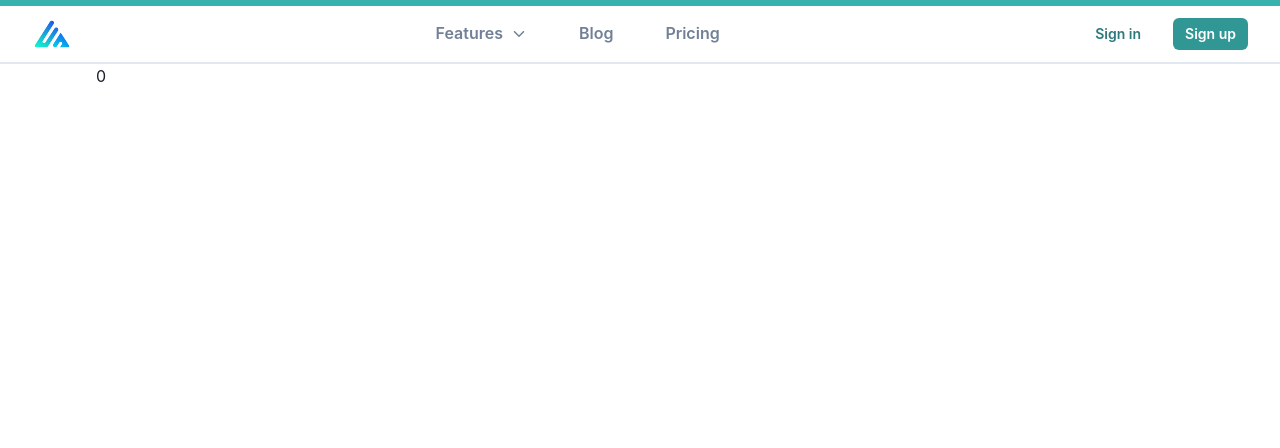
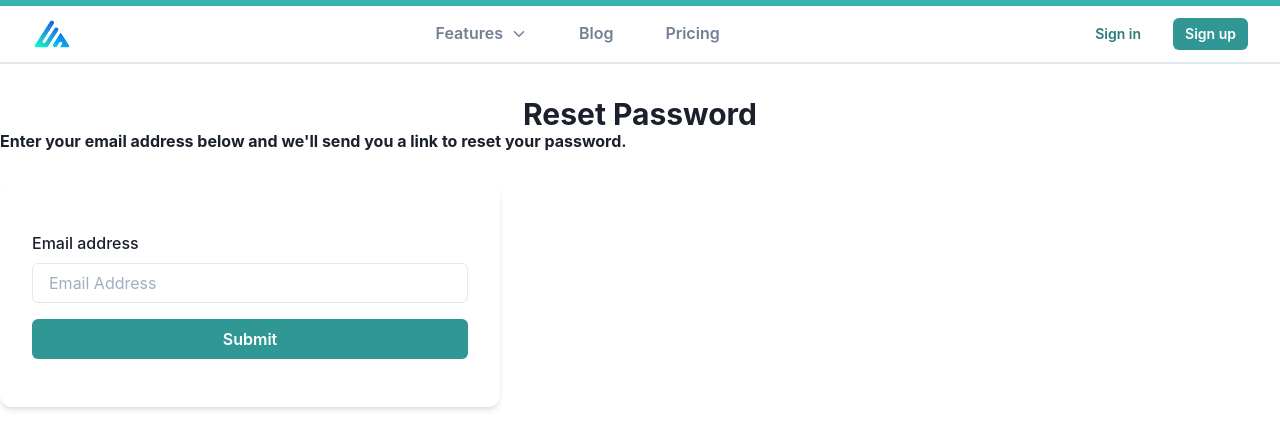
Before and after one commit to leewardslope/t2d-ui, a React (Create React App) app in the folder client/: page / in a window 1280 px wide. Shown: the top 448 px of the page. Built offline with nearby package versions, Linux system fonts and the light colour scheme; no server answers.

Commit message:
forgot password form

```diff
--- a/client/src/App.js
+++ b/client/src/App.js
@@ -29,6 +29,7 @@ import Setup from './ssh/Setup';
 
 import { AuthContext } from './shared/context/auth-context';
 import useAuth from './shared/hooks/auth-hook';
+import ForgotPassword from './ajit-components/Forgot-Password';
 
 function App() {
   const { userId, token, login, logout } = useAuth();
@@ -39,7 +40,7 @@ function App() {
     routes = (
       <Switch>
         <Route path="/" exact>
-          <Users />
+          <ForgotPassword></ForgotPassword>
         </Route>
         <Route path="/setup" exact>
           <Setup />
@@ -61,7 +62,7 @@ function App() {
     routes = (
       <Switch>
         <Route path="/" exact>
-          <Users />
+          <ForgotPassword></ForgotPassword>
         </Route>
         <Route path="/:userId/apps" exact>
           <UserApps />
--- /dev/null
+++ b/client/src/ajit-components/Forgot-Password.js
@@ -0,0 +1,43 @@
+import { Button } from "@chakra-ui/button"
+import { Heading, VStack } from "@chakra-ui/layout"
+import { Form, Formik } from "formik"
+import FormikInput from "../shared/components/UIElements/FormElements/components/FormikInput"
+import { validateRequire } from "../shared/components/UIElements/FormElements/components/FormikValidations"
+
+const ForgotPassword = ({ ...restProps }) => {
+    return (
+        <Formik onSubmit={() => null}>
+            <Form {...restProps} >
+                <Heading mt="8" align="center" size="lg">
+                    Reset Password
+                </Heading>
+                <Heading mb="8" size="sm" color="gray.800">
+                    Enter your email address below and we'll send you a link to reset your password.
+                </Heading>
+                <VStack
+                    boxShadow="md"
+                    borderRadius="xl"
+                    w="500px"
+                    paddingX="8"
+                    paddingY="12"
+
+                >
+                    <FormikInput
+                        validation={validateRequire}
+                        uniqueField="email"
+                        label="Email address"
+                        placeholder="Email Address"
+                    />
+                    <Button
+                        colorScheme="teal"
+                        type="submit"
+                        width="100%"
+                    >
+                        Submit
+                    </Button>
+                </VStack>
+            </Form>
+        </Formik>)
+}
+
+export default ForgotPassword;
```
